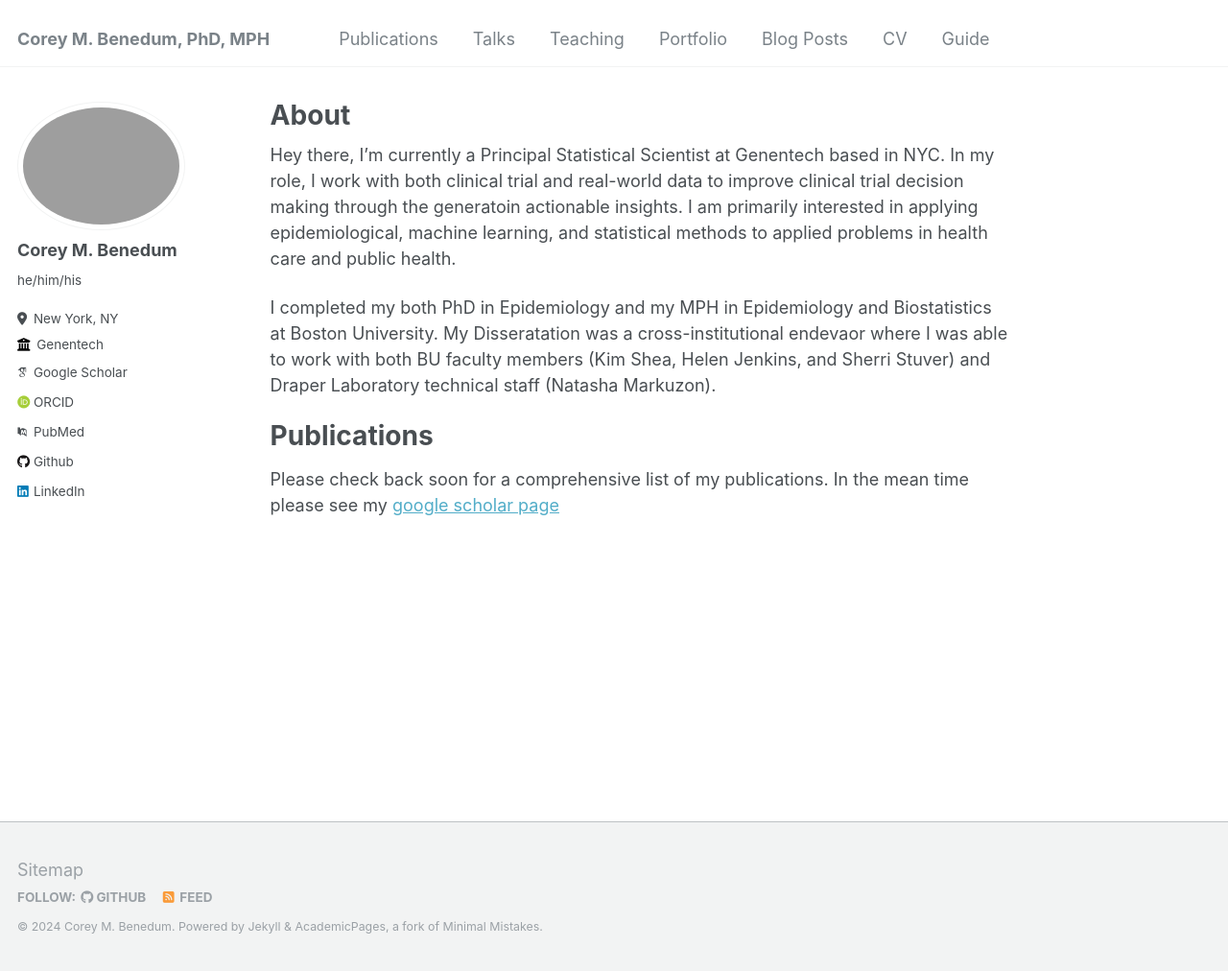
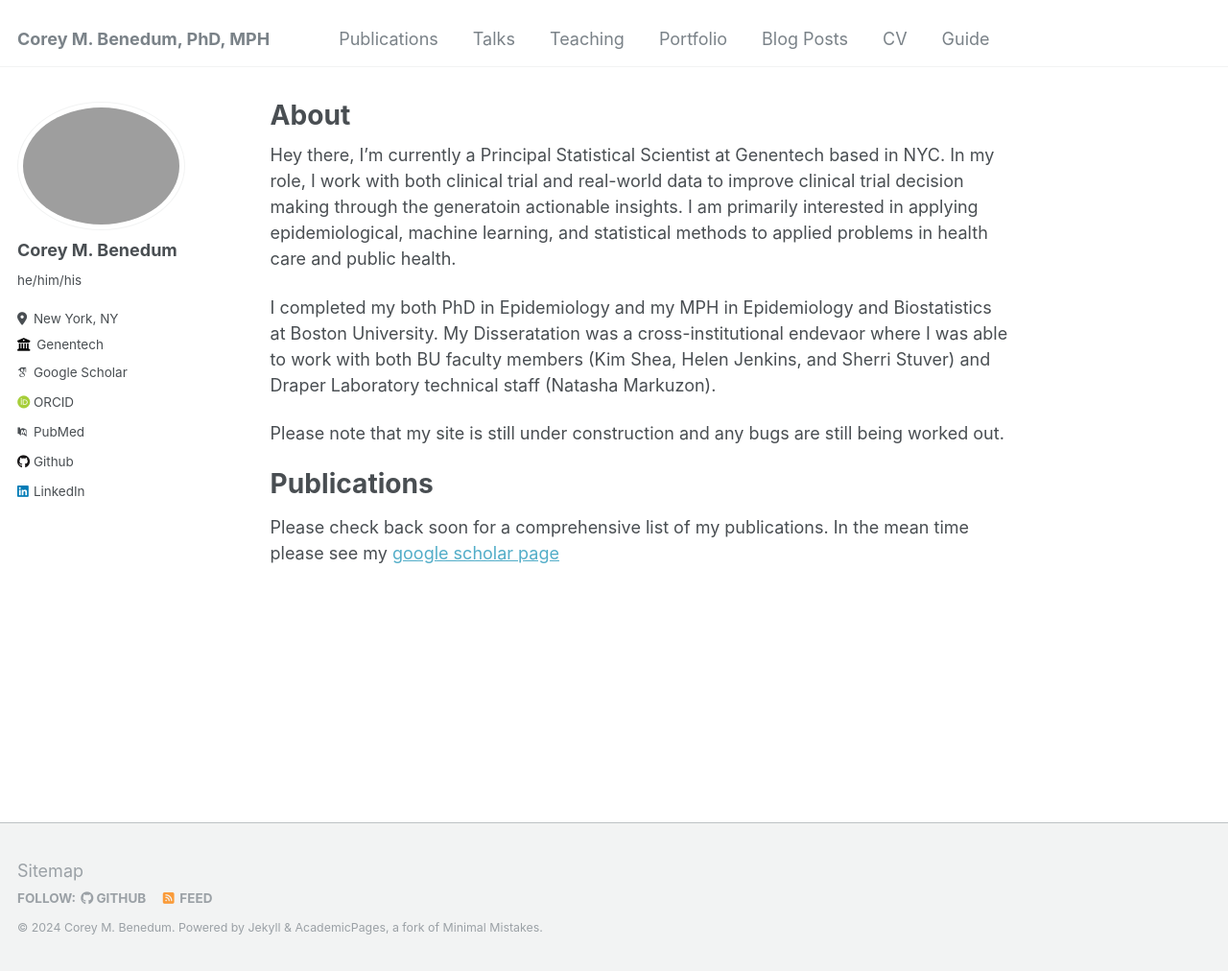
Before and after one commit to coreybenedum/coreybenedum.github.io, a Jekyll site: the page built from _pages/about.md, in a window 1280 px wide and 1012 px high. Shown: the whole window at 96% size. Built offline with Jekyll 4.4.1, drawn with Linux system fonts in a browser that asks for light colours; some web fonts are replaced.

Commit message:
Update about.md

```diff
--- a/_pages/about.md
+++ b/_pages/about.md
@@ -11,6 +11,8 @@ Hey there, I'm currently a Principal Statistical Scientist at Genentech based in
 
 I completed my both PhD in Epidemiology and my MPH in Epidemiology and Biostatistics at Boston University. My Disseratation was a cross-institutional endevaor where I was able to work with both BU faculty members (Kim Shea, Helen Jenkins, and Sherri Stuver) and Draper Laboratory technical staff (Natasha Markuzon).
 
+Please note that my site is still under construction and any bugs are still being worked out.
+
 Publications
 ======
 Please check back soon for a comprehensive list of my publications. In the mean time please see my [google scholar page](https://scholar.google.com/citations?hl=en&user=CRwKEJkAAAAJ)
```
